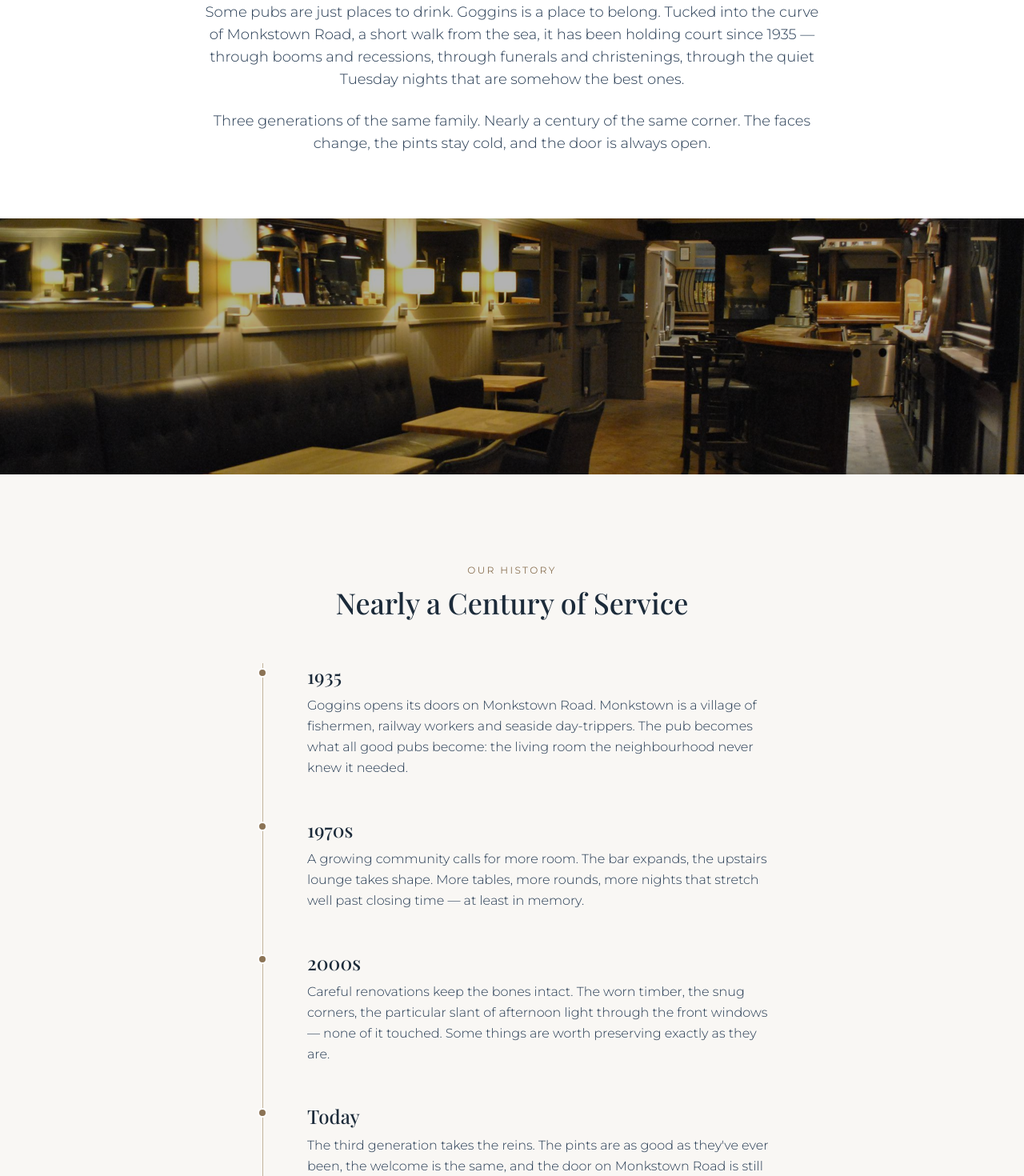
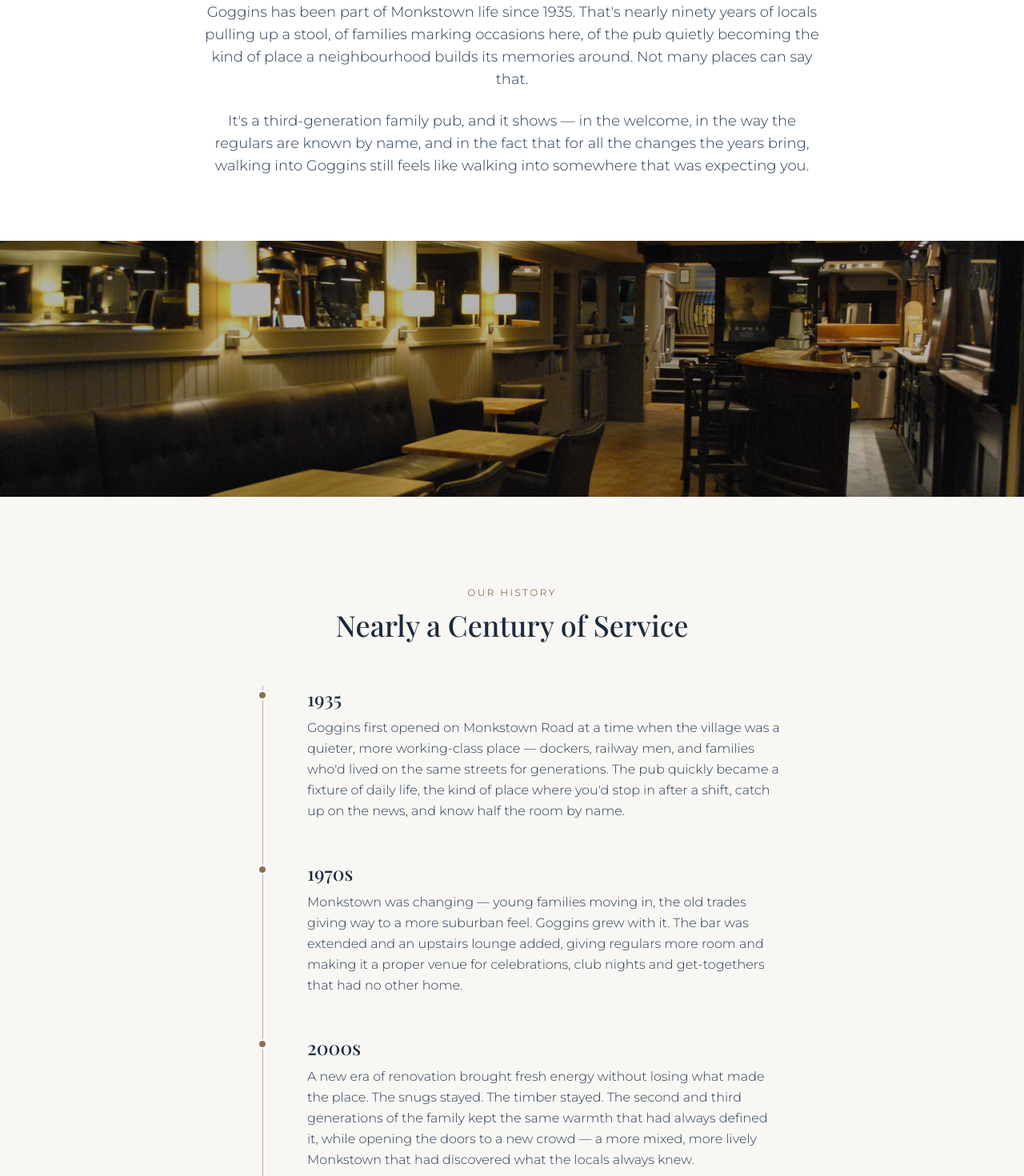
Before and after one commit to markgriffith3011-boop/goggins-pub, a Next.js app: page /our-story in a window 1280 px wide. Shown: the part 800-2270 px from the top of the page at 80% size. Built offline with nearby package versions, Linux system fonts and the light colour scheme.

Commit message:
Our Story: rewrite with grounded narrative tone and historical flavour
Co-Authored-By: Claude Sonnet 4.6 <noreply@anthropic.com>

```diff
--- a/app/our-story/page.tsx
+++ b/app/our-story/page.tsx
@@ -3,25 +3,25 @@ import Image from 'next/image'
 
 export const metadata: Metadata = {
   title: 'Our Story | Goggins of Monkstown',
-  description: 'Some pubs are just places to drink. Goggins is a place to belong. The story of a third-generation family pub on Monkstown Road since 1935.',
+  description: 'Nearly ninety years of the same corner. The story of Goggins of Monkstown — a third-generation family pub on Monkstown Road since 1935.',
 }
 
 const timeline = [
   {
     year: '1935',
-    text: 'Goggins opens its doors on Monkstown Road. Monkstown is a village of fishermen, railway workers and seaside day-trippers. The pub becomes what all good pubs become: the living room the neighbourhood never knew it needed.',
+    text: 'Goggins first opened on Monkstown Road at a time when the village was a quieter, more working-class place — dockers, railway men, and families who\'d lived on the same streets for generations. The pub quickly became a fixture of daily life, the kind of place where you\'d stop in after a shift, catch up on the news, and know half the room by name.',
   },
   {
     year: '1970s',
-    text: 'A growing community calls for more room. The bar expands, the upstairs lounge takes shape. More tables, more rounds, more nights that stretch well past closing time — at least in memory.',
+    text: 'Monkstown was changing — young families moving in, the old trades giving way to a more suburban feel. Goggins grew with it. The bar was extended and an upstairs lounge added, giving regulars more room and making it a proper venue for celebrations, club nights and get-togethers that had no other home.',
   },
   {
     year: '2000s',
-    text: 'Careful renovations keep the bones intact. The worn timber, the snug corners, the particular slant of afternoon light through the front windows — none of it touched. Some things are worth preserving exactly as they are.',
+    text: 'A new era of renovation brought fresh energy without losing what made the place. The snugs stayed. The timber stayed. The second and third generations of the family kept the same warmth that had always defined it, while opening the doors to a new crowd — a more mixed, more lively Monkstown that had discovered what the locals always knew.',
   },
   {
     year: 'Today',
-    text: 'The third generation takes the reins. The pints are as good as they\'ve ever been, the welcome is the same, and the door on Monkstown Road is still open to anyone who walks through it.',
+    text: 'Goggins is in good hands. Under new family management, it\'s gone back to its roots — live music at weekends, sport on the screens, a proper pint and a genuine welcome. Nearly ninety years on from that first opening, it\'s still the same pub at heart: a place where Monkstown comes together.',
   },
 ]
 
@@ -54,15 +54,16 @@ export default function OurStory() {
           <div className="max-w-3xl mx-auto text-center">
             <div className="ornament-divider mb-10"><span>&#10022;</span></div>
             <p className="text-base md:text-lg text-pub-green-600 font-light leading-relaxed mb-6">
-              Some pubs are just places to drink. Goggins is a place to belong.
-              Tucked into the curve of Monkstown Road, a short walk from the sea, it
-              has been holding court since 1935 — through booms and recessions, through
-              funerals and christenings, through the quiet Tuesday nights that are
-              somehow the best ones.
+              Goggins has been part of Monkstown life since 1935. That&apos;s nearly
+              ninety years of locals pulling up a stool, of families marking occasions
+              here, of the pub quietly becoming the kind of place a neighbourhood
+              builds its memories around. Not many places can say that.
             </p>
             <p className="text-base md:text-lg text-pub-green-600 font-light leading-relaxed">
-              Three generations of the same family. Nearly a century of the same corner.
-              The faces change, the pints stay cold, and the door is always open.
+              It&apos;s a third-generation family pub, and it shows — in the welcome,
+              in the way the regulars are known by name, and in the fact that for all
+              the changes the years bring, walking into Goggins still feels like
+              walking into somewhere that was expecting you.
             </p>
           </div>
         </div>
```
